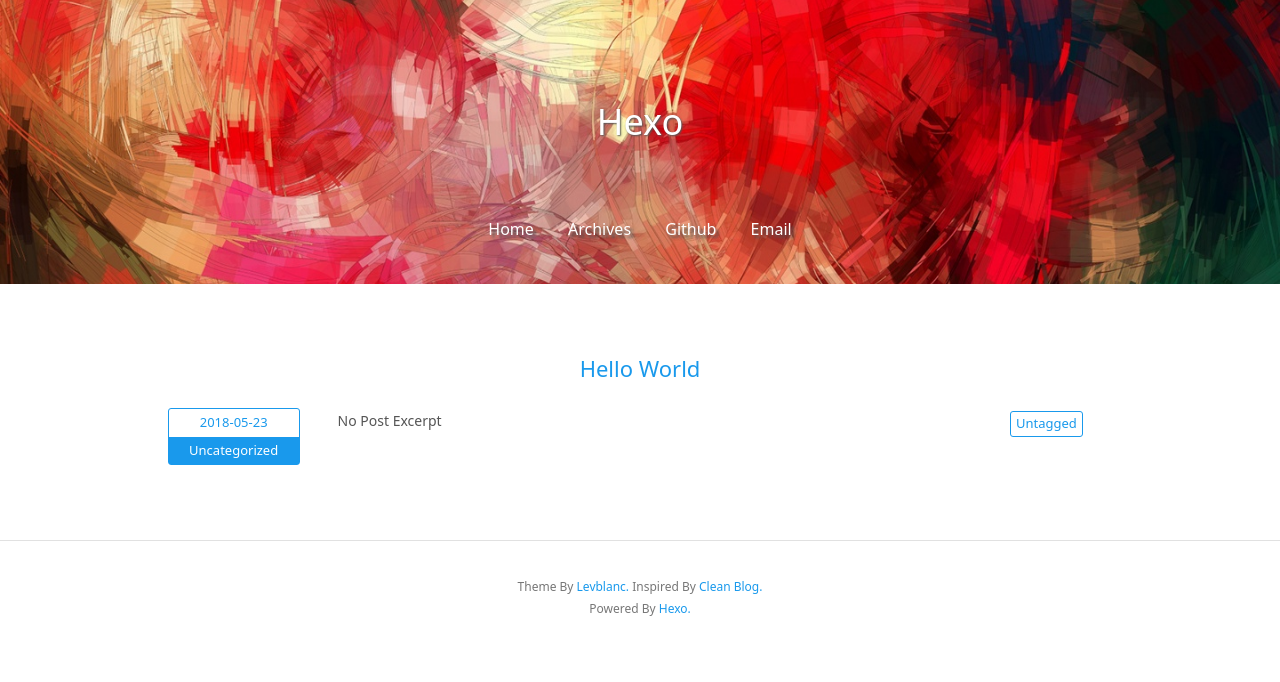
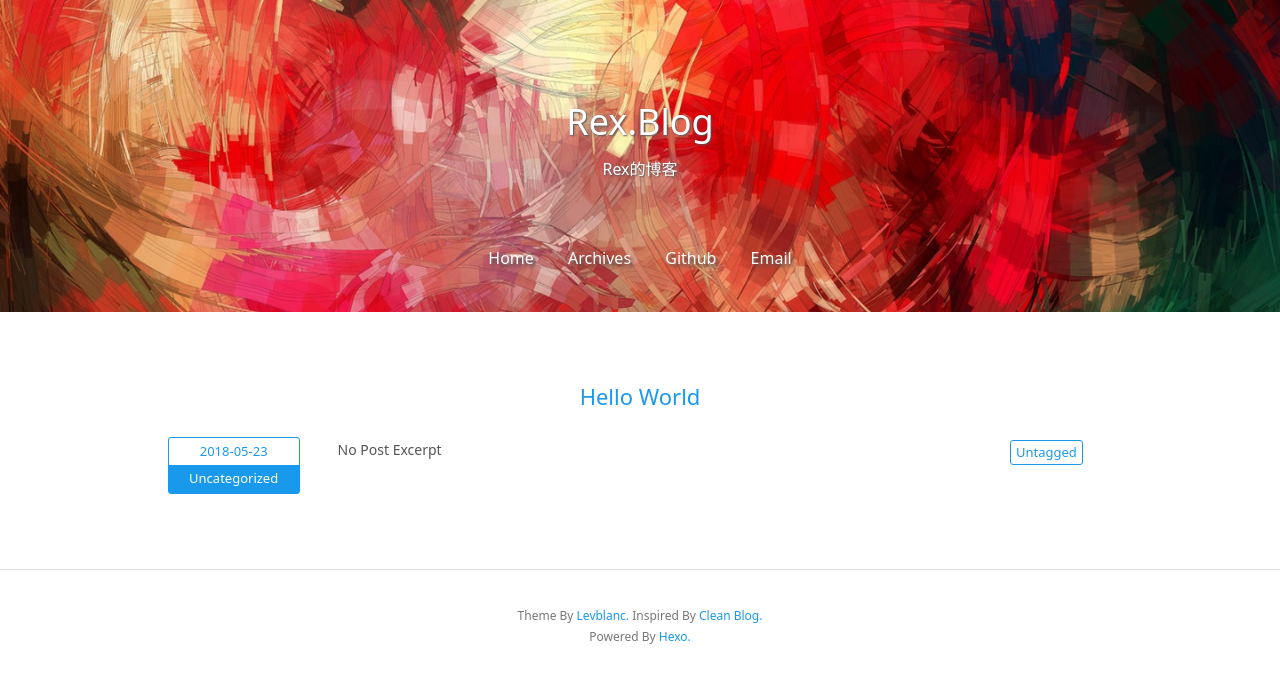
Before and after one commit to RexHuang1/RexHuang1.github.io, a plain HTML site: page index.html in a window 1280 px wide. Drawn offline with Linux system fonts and the light colour scheme.

Commit message:
Site updated: 2018-05-24 10:15:17

```diff
--- a/index.html
+++ b/index.html
@@ -6,22 +6,22 @@
   <meta http-equiv="X-UA-Compatible" content="IE=edge">
   <meta name="viewport" content="width=device-width, initial-scale=1">
   <meta name="description" content="">
-  <meta name="author" content="John Doe">
+  <meta name="author" content="Rex">
   <!-- Open Graph Data -->
-  <meta property="og:title" content="Hexo"/>
-  <meta property="og:description" content="" />
-  <meta property="og:site_name" content="Hexo"/>
+  <meta property="og:title" content="Rex.Blog"/>
+  <meta property="og:description" content="一个写代码的年轻人的博客" />
+  <meta property="og:site_name" content="Rex.Blog"/>
   <meta property="og:type" content="website" />
   <meta property="og:image" content="http://yoursite.com"/>
 
-    <link rel="alternate" href="/atom.xml" title="Hexo" type="application/atom+xml">
+    <link rel="alternate" href="/atom.xml" title="Rex.Blog" type="application/atom+xml">
 
 
     <link rel="icon" href="/favicon.png">
 
 
   <!-- Site Title -->
-  <title>Hexo</title>
+  <title>Rex.Blog</title>
 
   <!-- Bootstrap CSS -->
   <link rel="stylesheet" href="/css/bootstrap.min.css">
@@ -43,8 +43,8 @@
     <div class="row">
       <div class="col-lg-8 col-lg-offset-2 col-md-10 col-md-offset-1">
         <div class="page-title with-background-image">
-          <p class="title">Hexo</p>
-          <p class="subtitle"></p>
+          <p class="title">Rex.Blog</p>
+          <p class="subtitle">Rex的博客</p>
         </div>
         <div class="site-menu with-background-image">
           <ul>
```
Also changed, not shown: 2018/05/23/hello-world/index.html (+7 -7 lines), archives/2018/05/index.html (+6 -6 lines), archives/2018/index.html (+6 -6 lines), archives/index.html (+6 -6 lines).
